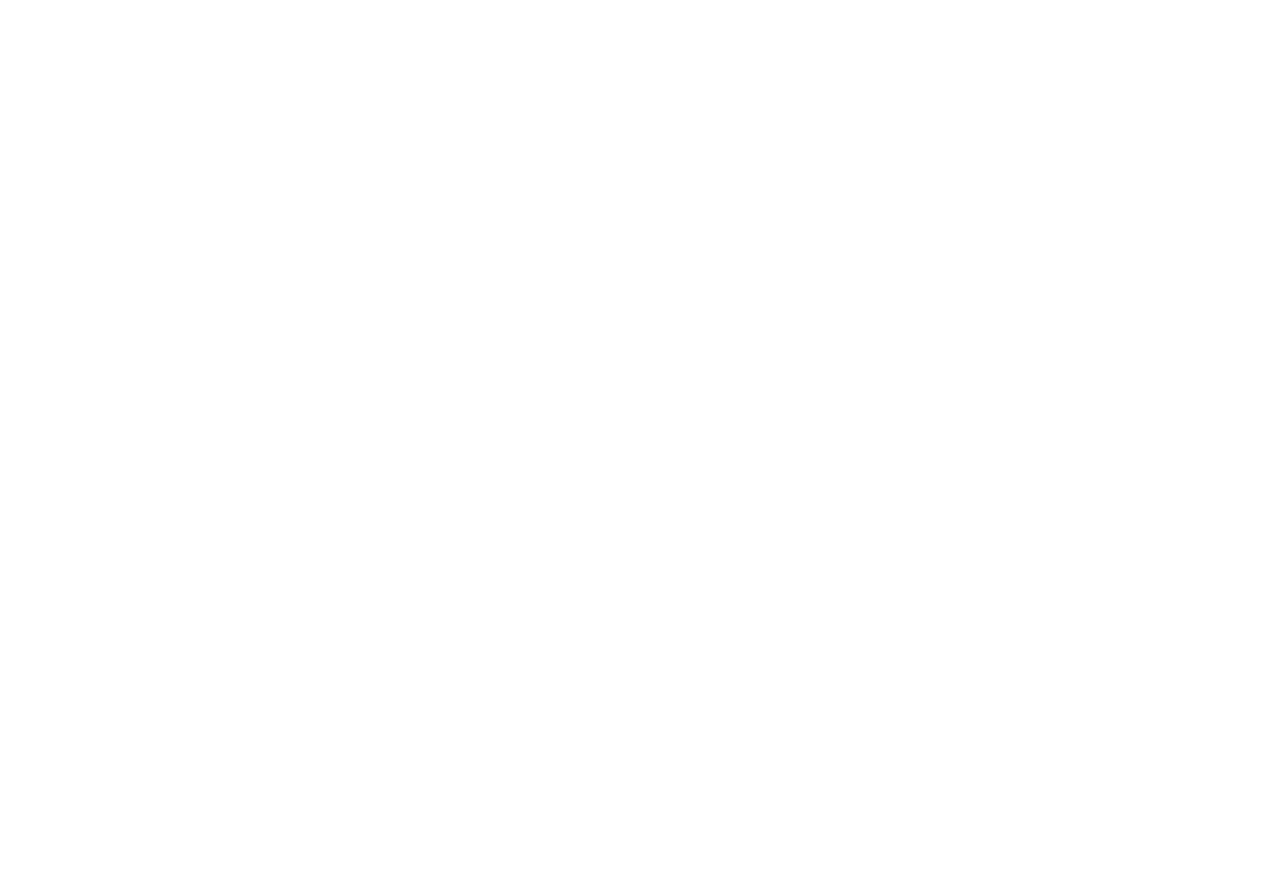
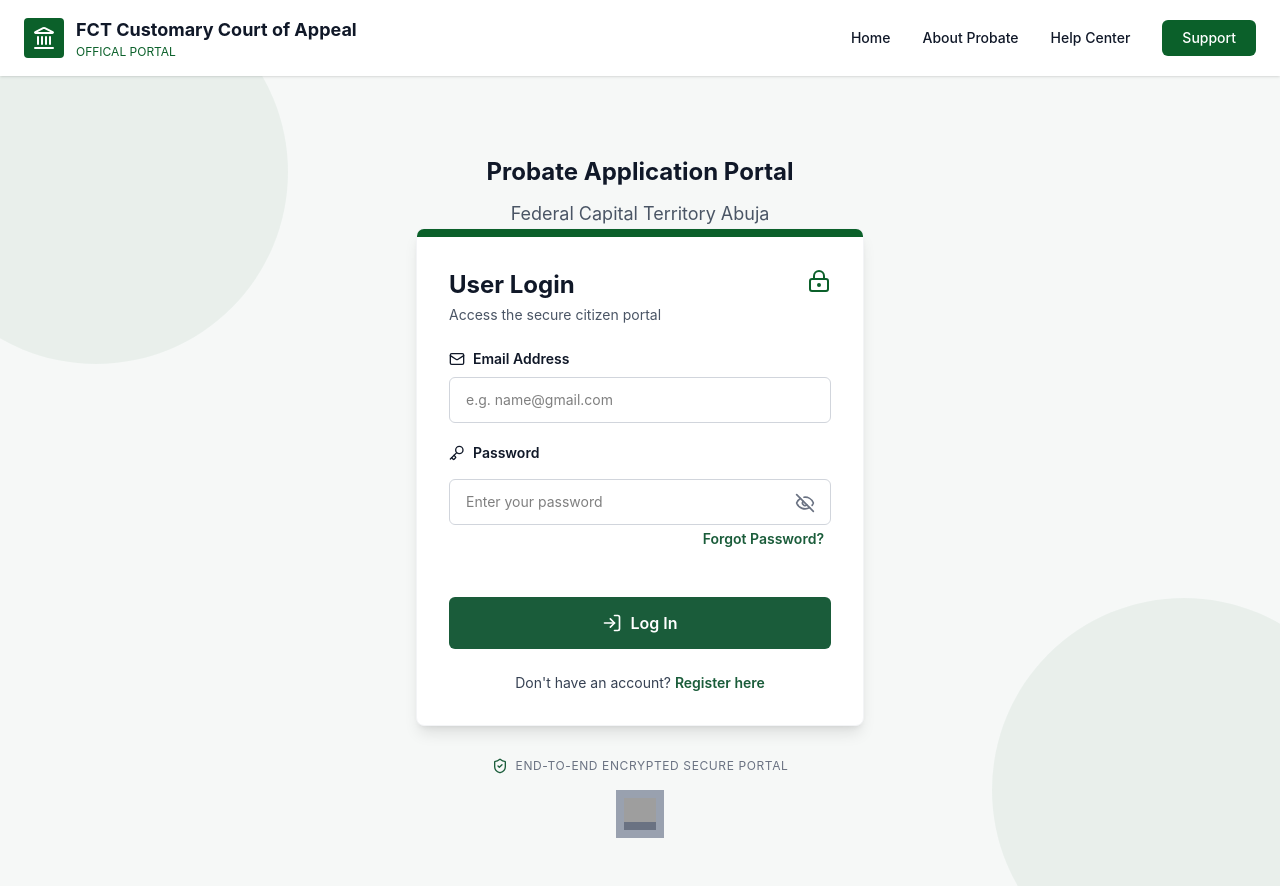
Before and after one commit to kingdada7/probateNG, a React (Vite) app in the folder Applicant/: page /citizenlogin in a window 1280 px wide. Before the commit this address had no page. Before the commit the page ends 800 px from the top, so only its background shows below. Built offline with nearby package versions, Linux system fonts and the light colour scheme; grey boxes are pictures that could not be loaded.

Commit message:
added navigate to login button at navbar

```diff
--- a/Applicant/components/Navbar.jsx
+++ b/Applicant/components/Navbar.jsx
@@ -1,9 +1,12 @@
 import { Landmark, Menu, X } from "lucide-react";
 import React from "react";
 import { useState } from "react";
+import { useNavigate } from "react-router";
 
 const Navbar = () => {
+  const navigate = useNavigate();
   const [menuOpen, setMenuOpen] = useState(false);
+
   return (
     <header className="bg-white shadow-sm sticky top-0 z-50">
       <nav className="max-w-7xl mx-auto px-4 sm:px-6 lg:px-8 flex items-center justify-between h-16">
@@ -47,7 +50,10 @@ const Navbar = () => {
 
         {/* Desktop Actions */}
         <div className="hidden md:flex items-center gap-3">
-          <button className="bg-[#1a5c2a] text-white text-sm font-semibold px-5 py-2 rounded-md hover:bg-[#164d23] transition-colors cursor-pointer">
+          <button
+            onClick={() => navigate("/citizenlogin")}
+            className="bg-[#1a5c2a] text-white text-sm font-semibold px-5 py-2 rounded-md hover:bg-[#164d23] transition-colors cursor-pointer"
+          >
             Login
           </button>
         </div>
@@ -86,7 +92,10 @@ const Navbar = () => {
           >
             Track Application
           </a>
-          <button className="w-full bg-[#1a5c2a] text-white text-sm font-semibold px-5 py-2.5 rounded-md hover:bg-[#164d23] transition-colors mt-2 cursor-pointer">
+          <button
+            onClick={() => navigate("/citizenlogin")}
+            className="w-full bg-[#1a5c2a] text-white text-sm font-semibold px-5 py-2.5 rounded-md hover:bg-[#164d23] transition-colors mt-2 cursor-pointer"
+          >
             Login
           </button>
         </div>
--- a/Applicant/pages/CitizenLogin.jsx
+++ b/Applicant/pages/CitizenLogin.jsx
@@ -1,4 +1,4 @@
-import React, { useContext, useEffect, useState } from "react";
+import React, {  useEffect, useState } from "react";
 import {
   Mail,
   Key,
@@ -21,7 +21,7 @@ function CitizenLogin() {
   const [hidePassword, setHidePassword] = useState(true);
   const [email, setEmail] = useState("");
   const [password, setPassword] = useState("");
-  const { updateUser } = useContext(UserContext);
+  // const { updateUser } = useContext(UserContext);
   const [error, setError] = useState("");
   const navigate = useNavigate();
 
@@ -157,7 +157,7 @@ function CitizenLogin() {
                   <LockKeyhole className="w-6 h-6 text-[#0b602a] text-3xl" />
                 </div>
               </div>
-              <form onSubmit={handleLogin} className="space-y-5">
+              <form className="space-y-5">
                 <div>
                   <label className=" text-sm font-semibold text-gray-900 mb-2 flex items-center gap-2">
                     <Mail className="w-4 h-4" />
--- a/Applicant/src/App.jsx
+++ b/Applicant/src/App.jsx
@@ -8,7 +8,7 @@ const App = () => {
     <div>
       <Routes>
         <Route path="/" element={<Home />} />
-        <Route path="/login" element={<CitizenLogin />} />
+        <Route path="/citizenlogin" element={<CitizenLogin />} />
       </Routes>
     </div>
   );
```
